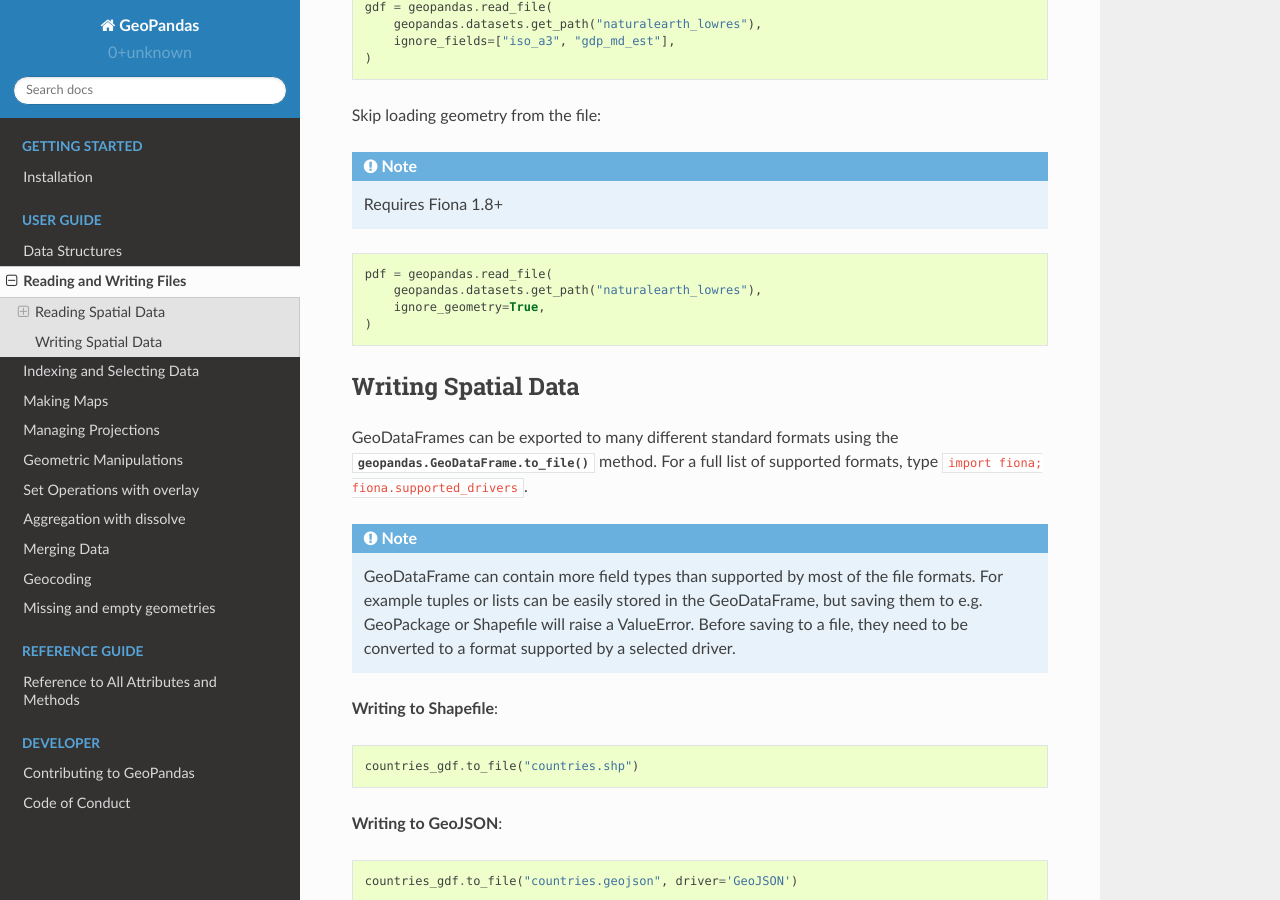
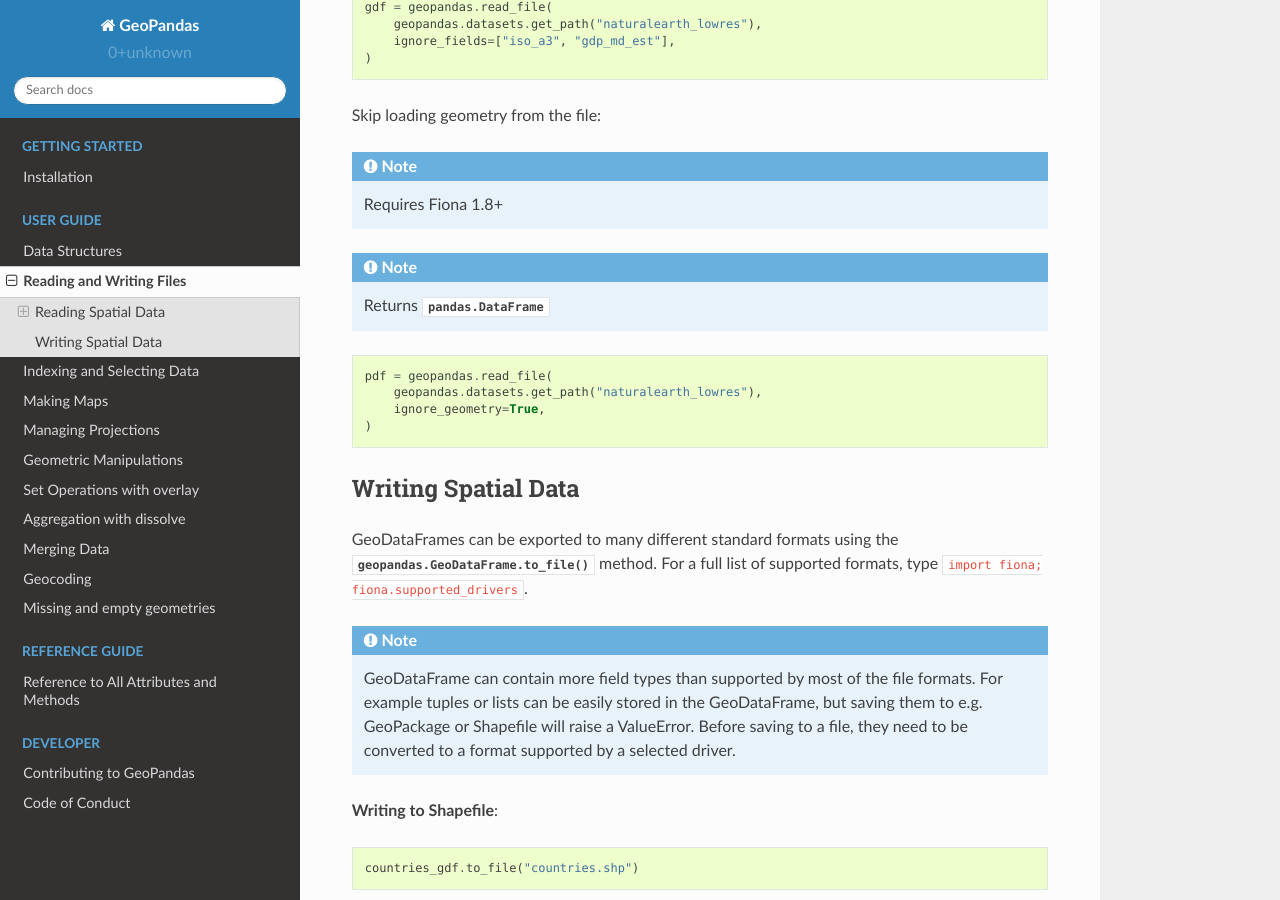
Before and after one commit to geopandas/geopandas, a Sphinx documentation site: the page built from doc/source/io.rst, in a window 1280 px wide and 900 px high, scrolled down 2979 px. Built offline with Sphinx 7.4.7 and the Read the Docs theme 2.0.0, drawn with Linux system fonts in a browser that asks for light colours; pages that are not in the unit, such as notebooks, are missing from menus.

Commit message:
Add note in example about returning pandas dataframe

```diff
--- a/doc/source/io.rst
+++ b/doc/source/io.rst
@@ -133,6 +133,7 @@ Load in a subset of fields from the file:
 Skip loading geometry from the file:
 
 .. note:: Requires Fiona 1.8+
+.. note:: Returns :obj:`pandas.DataFrame`
 
 .. code-block:: python
 
```
